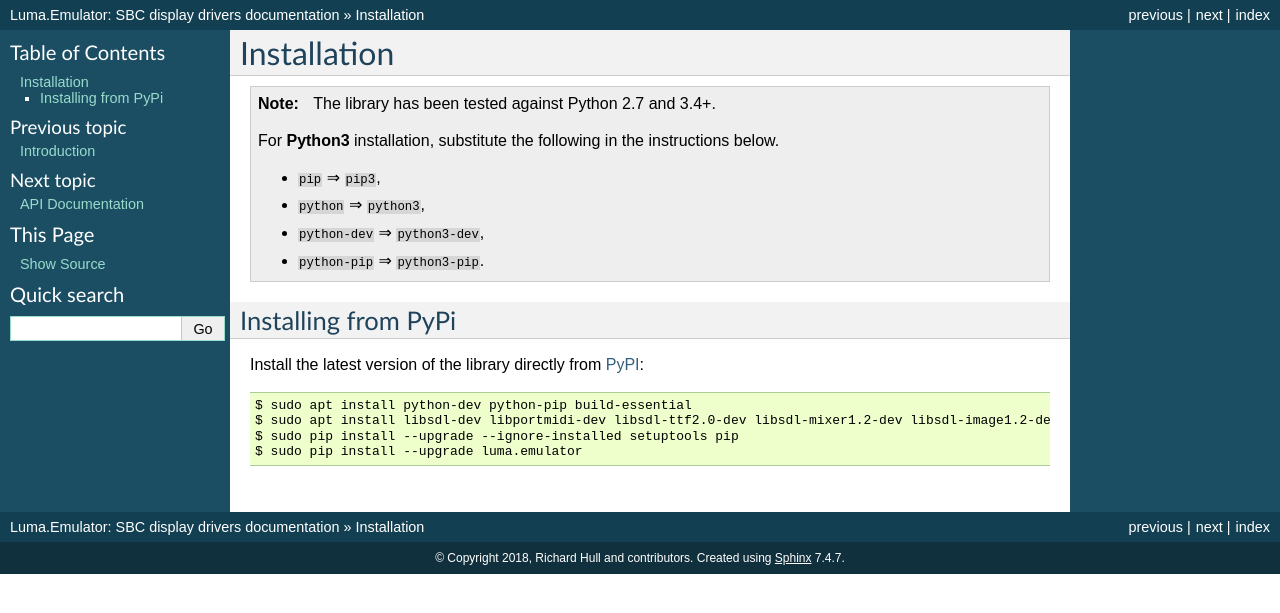
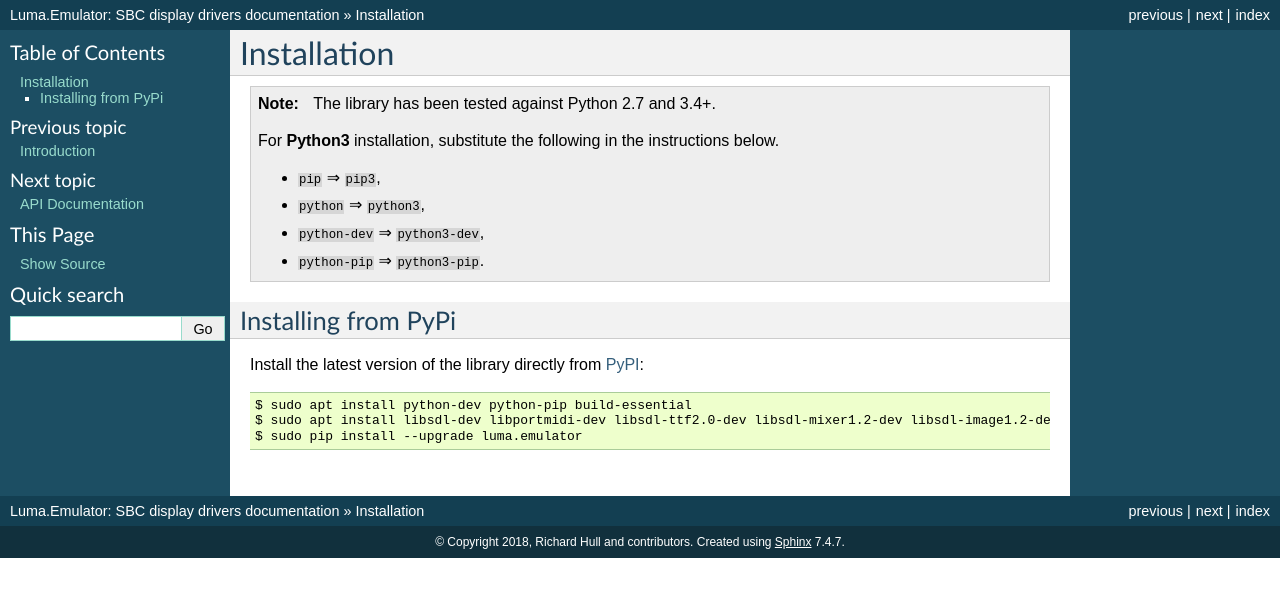
Before and after one commit to rm-hull/luma.emulator, a Sphinx documentation site: the page built from doc/install.rst, in a window 1280 px wide. Shown: the top 613 px of the page. Built offline with Sphinx 7.4.7, drawn with Linux system fonts in a browser that asks for light colours; the version number could not be read and is left out.

Commit message:
update pip instructions for stretch (#35)

```diff
--- a/doc/install.rst
+++ b/doc/install.rst
@@ -17,5 +17,4 @@
 
   $ sudo apt install python-dev python-pip build-essential
   $ sudo apt install libsdl-dev libportmidi-dev libsdl-ttf2.0-dev libsdl-mixer1.2-dev libsdl-image1.2-dev
-  $ sudo pip install --upgrade --ignore-installed setuptools pip
   $ sudo pip install --upgrade luma.emulator
```
